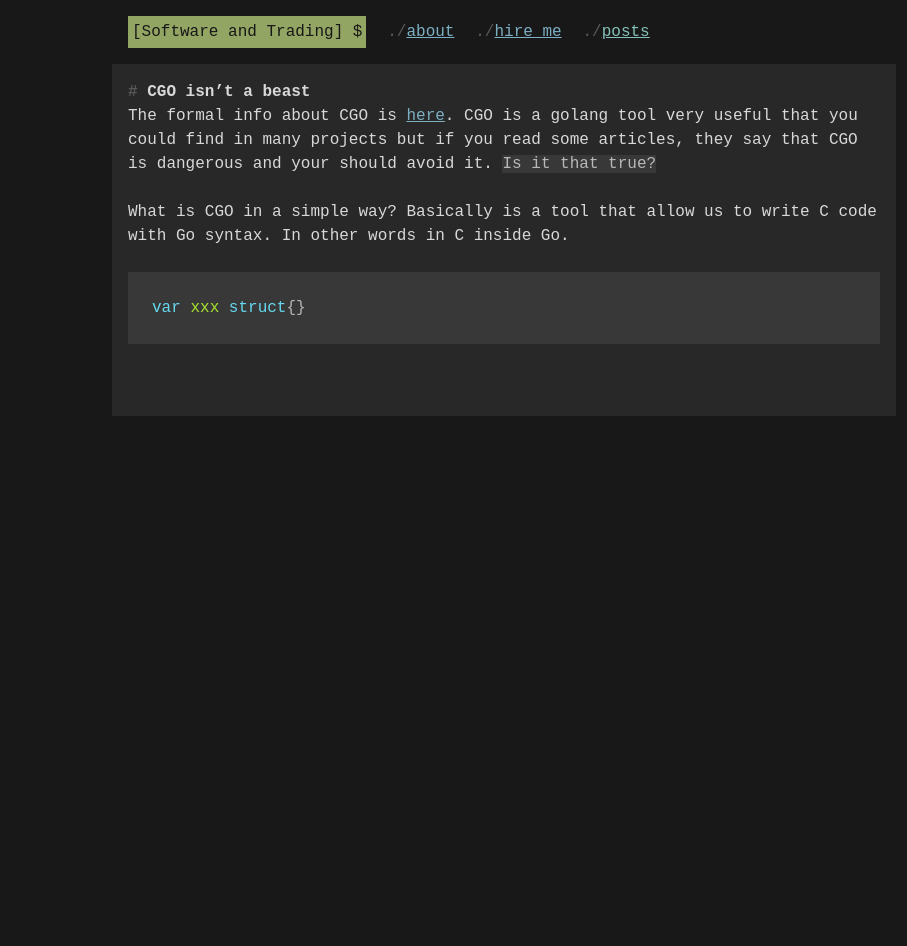
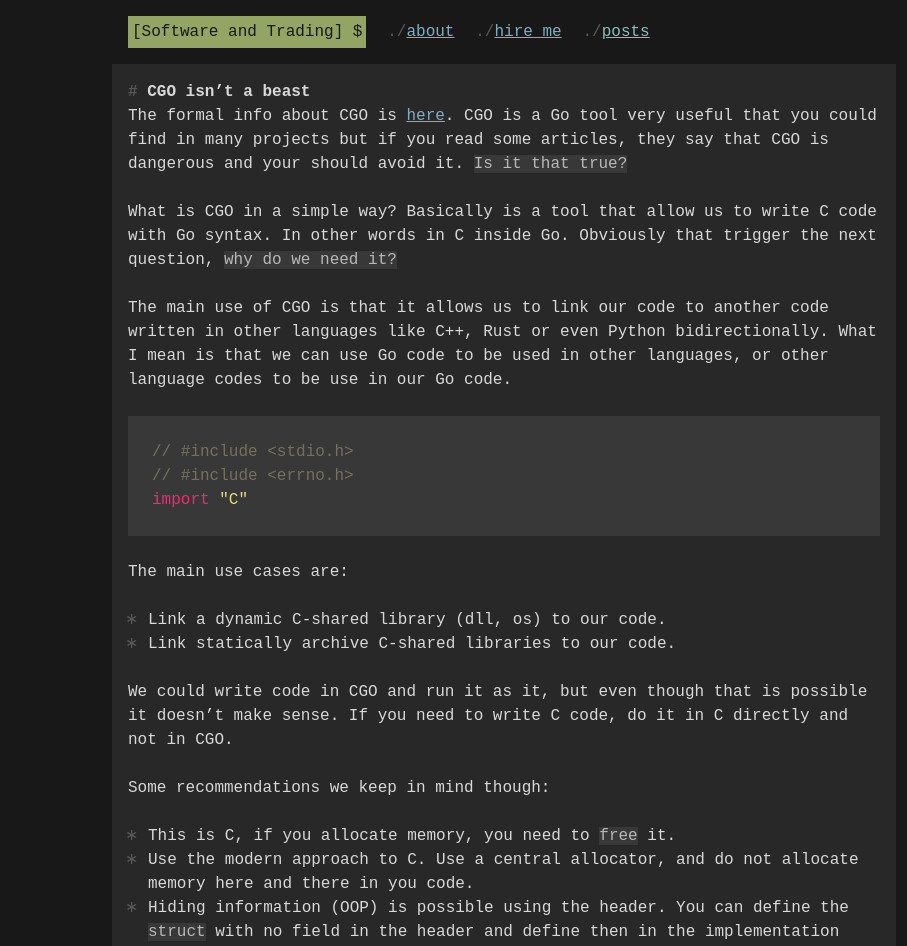
Before and after one commit to AdanJSuarez/AdanJSuarez.github.io, a plain HTML site: page posts/cgo/index.html in a window 1280 px wide. Shown: the top 946 px of the page, 0-907 px from the left. Before the commit the page ends 800 px from the top, so only its background shows below. Drawn offline with Linux system fonts and the light colour scheme; some icons are missing.

Commit message:
Blog post update

```diff
--- a/index.xml
+++ b/index.xml
@@ -34,8 +34,8 @@ MD. in General Navy Corp. MD. in Stock Markets and Financial Derivatives. </desc
       <pubDate>Sat, 04 Feb 2023 15:32:59 -0500</pubDate>
 
       <guid>https://AdanJSuarez.github.io/posts/cgo/</guid>
-      <description>The formal info about CGO is here. CGO is a golang tool very useful that you could find in many projects but if you read some articles, they say that CGO is dangerous and your should avoid it. Is it that true?
-What is CGO in a simple way? Basically is a tool that allow us to write C code with Go syntax. In other words in C inside Go.</description>
+      <description>The formal info about CGO is here. CGO is a Go tool very useful that you could find in many projects but if you read some articles, they say that CGO is dangerous and your should avoid it. Is it that true?
+What is CGO in a simple way? Basically is a tool that allow us to write C code with Go syntax. In other words in C inside Go. Obviously that trigger the next question, why do we need it?</description>
     </item>
 
   </channel>
--- a/posts/cgo/index.html
+++ b/posts/cgo/index.html
@@ -44,10 +44,26 @@
         <h1>CGO isn&rsquo;t a beast</h1>
     </header>
     <div class="content__body">
-        <p>The formal info about CGO is <a href="https://pkg.go.dev/cmd/cgo">here</a>. CGO is a golang tool very useful that you could find in many projects but if you read some articles, they say that CGO is dangerous and your should avoid it. <code>Is it that true?</code></p>
-<p>What is CGO in a simple way? Basically is a tool that allow us to write C code with Go syntax. In other words in C inside Go.</p>
-<div class="highlight"><pre tabindex="0" style="color:#f8f8f2;background-color:#272822;-moz-tab-size:4;-o-tab-size:4;tab-size:4;"><code class="language-go" data-lang="go"><span style="display:flex;"><span><span style="color:#66d9ef">var</span> <span style="color:#a6e22e">xxx</span> <span style="color:#66d9ef">struct</span>{}
-</span></span></code></pre></div>
+        <p>The formal info about CGO is <a href="https://pkg.go.dev/cmd/cgo">here</a>. CGO is a Go tool very useful that you could find in many projects but if you read some articles, they say that CGO is dangerous and your should avoid it. <code>Is it that true?</code></p>
+<p>What is CGO in a simple way? Basically is a tool that allow us to write C code with Go syntax. In other words in C inside Go. Obviously that trigger the next question, <code>why do we need it?</code></p>
+<p>The main use of CGO is that it allows us to link our code to another code written in other languages like C++, Rust or even Python bidirectionally. What I mean is that we can use Go code to be used in other languages, or other language codes to be use in our Go code.</p>
+<div class="highlight"><pre tabindex="0" style="color:#f8f8f2;background-color:#272822;-moz-tab-size:4;-o-tab-size:4;tab-size:4;"><code class="language-go" data-lang="go"><span style="display:flex;"><span><span style="color:#75715e">// #include &lt;stdio.h&gt;
+</span></span></span><span style="display:flex;"><span><span style="color:#75715e">// #include &lt;errno.h&gt;
+</span></span></span><span style="display:flex;"><span><span style="color:#75715e"></span><span style="color:#f92672">import</span> <span style="color:#e6db74">&#34;C&#34;</span>
+</span></span></code></pre></div><p>The main use cases are:</p>
+<ul>
+<li>Link a dynamic C-shared library (dll, os) to our code.</li>
+<li>Link statically archive C-shared libraries to our code.</li>
+</ul>
+<p>We could write code in CGO and run it as it, but even though that is possible it doesn&rsquo;t make sense. If you need to write C code, do it in C directly and not in CGO.</p>
+<p>Some recommendations we keep in mind though:</p>
+<ul>
+<li>This is C, if you allocate memory, you need to <code>free</code> it.</li>
+<li>Use the modern approach to C. Use a central allocator, and do not allocate memory here and there in you code.</li>
+<li>Hiding information (OOP) is possible using the header. You can define the <code>struct</code> with no field in the header and define then in the implementation file. This is a good practice to have a clean code.</li>
+</ul>
+<p>In the next post I will show an example of how to link a C-shared library to our Go code.</p>
+
     </div>
     <footer class="content__footer"></footer>
 
--- a/posts/index.xml
+++ b/posts/index.xml
@@ -13,8 +13,8 @@
       <pubDate>Sat, 04 Feb 2023 15:32:59 -0500</pubDate>
 
       <guid>https://AdanJSuarez.github.io/posts/cgo/</guid>
-      <description>The formal info about CGO is here. CGO is a golang tool very useful that you could find in many projects but if you read some articles, they say that CGO is dangerous and your should avoid it. Is it that true?
-What is CGO in a simple way? Basically is a tool that allow us to write C code with Go syntax. In other words in C inside Go.</description>
+      <description>The formal info about CGO is here. CGO is a Go tool very useful that you could find in many projects but if you read some articles, they say that CGO is dangerous and your should avoid it. Is it that true?
+What is CGO in a simple way? Basically is a tool that allow us to write C code with Go syntax. In other words in C inside Go. Obviously that trigger the next question, why do we need it?</description>
     </item>
 
   </channel>
```
Also changed, not shown: index.html (+1 -1 lines).
